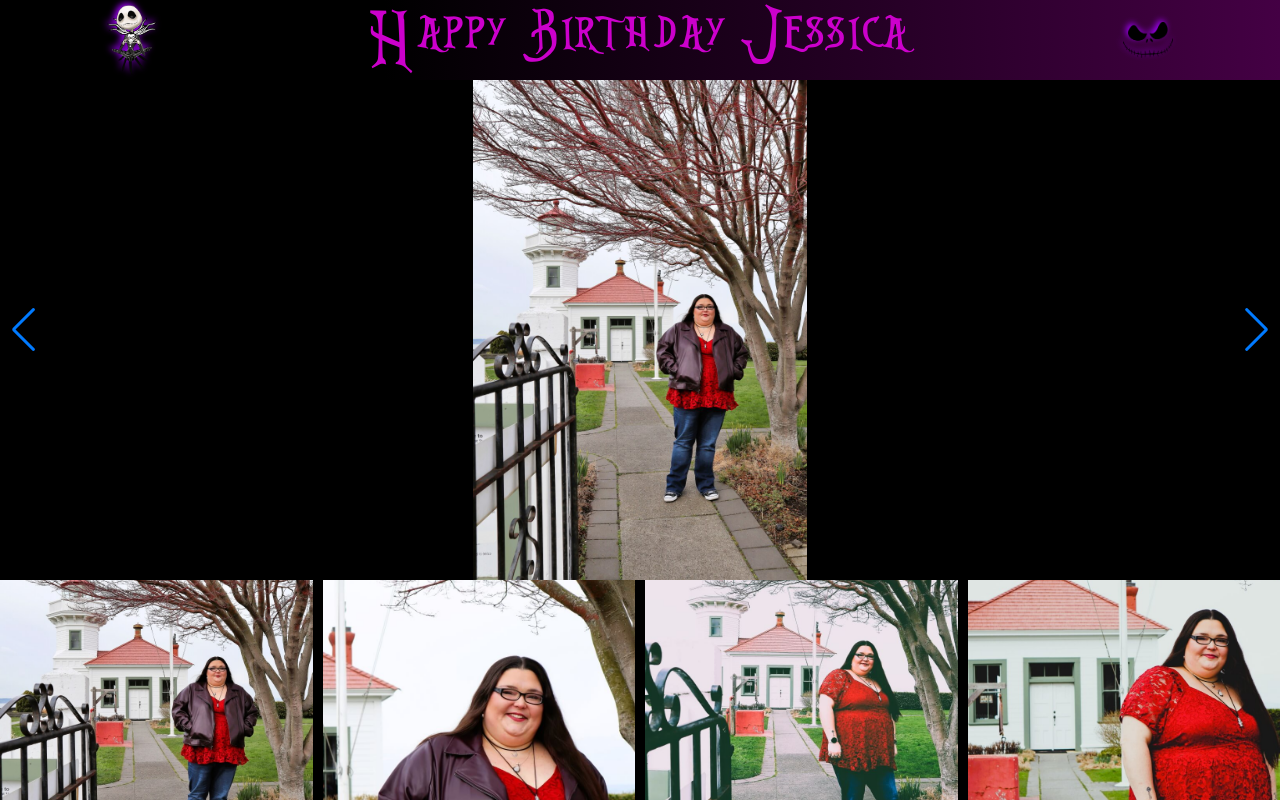
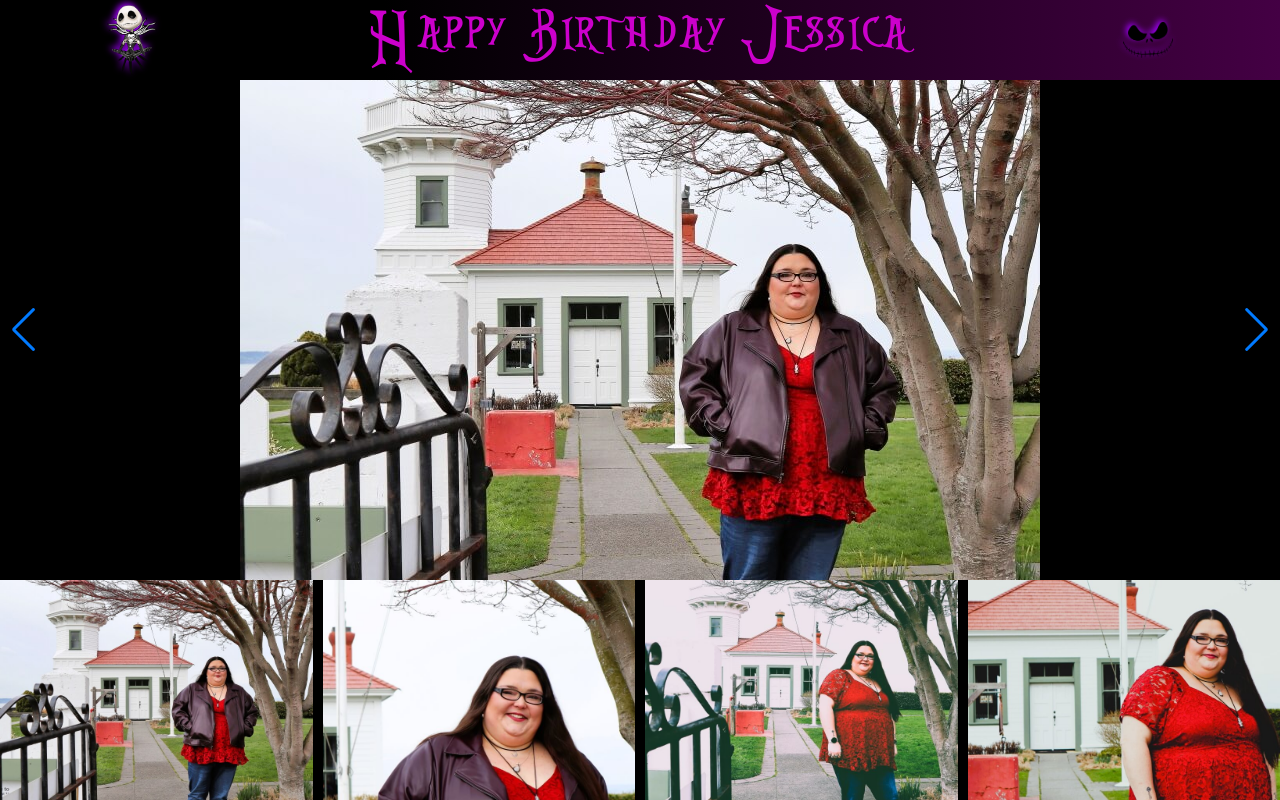
Before and after one commit to anthonyjprater/jessica-birthday, a Vue app: page / in a window 1280 px wide. Built offline with nearby package versions, Linux system fonts and the light colour scheme; a web font is replaced by a local one; what vue-carousel-3d would draw is missing.

Commit message:
vh adjust

```diff
--- a/src/components/HelloWorld.vue
+++ b/src/components/HelloWorld.vue
@@ -55,7 +55,9 @@
     class="mySwiper2"
   >
     <SwiperSlide v-for="(photo, i) in images" :key="i">
-      <img :src="`${photo}`" alt="image">
+      <a href="https://www.flickr.com/photos/197860396@N07/albums/72177720306614441" target="_blank">
+        <img :src="`${photo}`" alt="image">
+      </a>
     </SwiperSlide>
   </Swiper>
 
@@ -81,19 +83,20 @@
 
 .swiper {
   width: 100%;
-  height: 75%;
+  height: 65%;
 }
 
 .swiper-slide {
   text-align: center;
   font-size: 18px;
-  background: #fff;
+  background: #000;
 
   /* Center slide text vertically */
   display: flex;
   justify-content: center;
   align-items: center;
 }
+
 
 .swiper-slide img {
   display: block;
```
